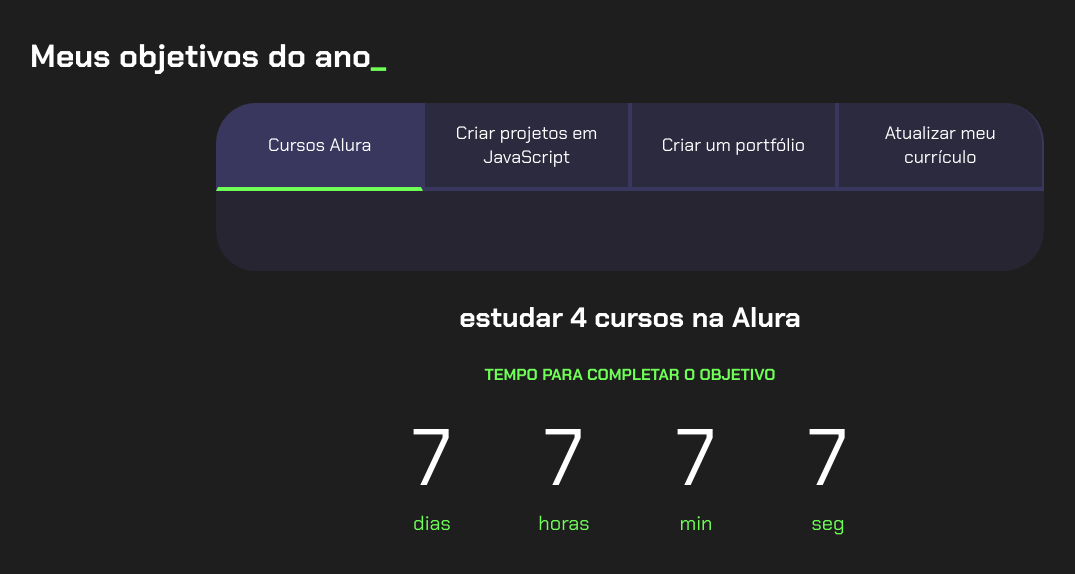
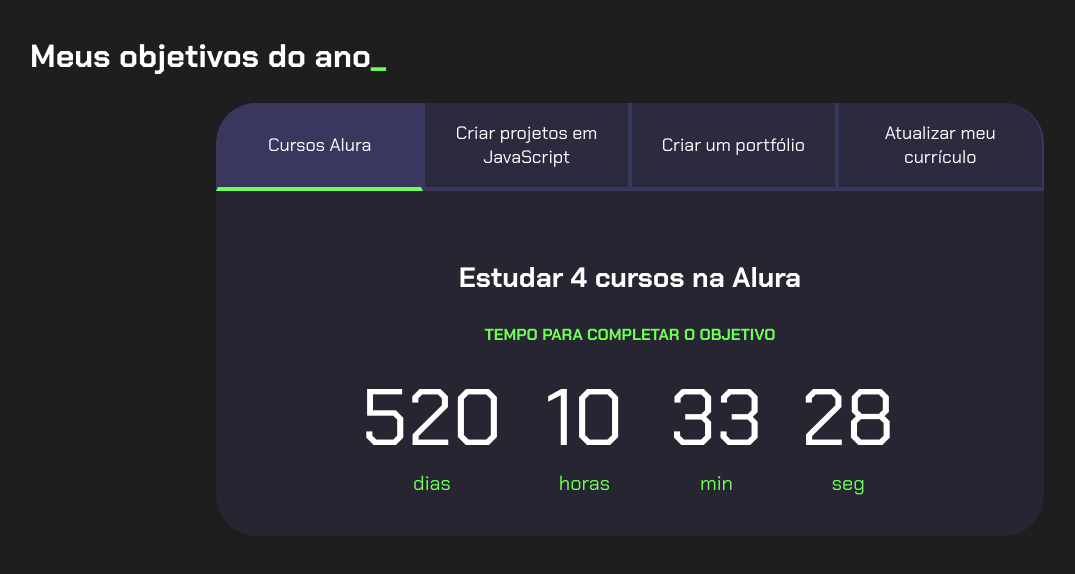
Before and after one commit to GuilhermeeSantos/programacao_3D_oficial, a plain HTML site: page index.html in a window 1280 px wide. Both pictures are taken after a click on the button "Cursos Alura". Shown: the whole page, without its empty margins (10-1085 px from the left). Drawn offline with Linux system fonts and the light colour scheme.

Commit message:
Add files via upload

```diff
--- a/index.html
+++ b/index.html
@@ -18,26 +18,25 @@
                 <button class="botao">Atualizar meu currículo</button>
             </div>
 
-        <div class="abas-texto" ></div>
+            <div class="abas-textos">
                 <div class="aba-conteudo ativo">
-            <h3 class="aba-conteudo-titulo-principal">estudar 4 cursos na Alura</h3>
-            <h4 class="aba-conteudo-titulo-secundario">tempo para completar o objetivo</h4>
+                    <h3 class="aba-conteudo-titulo-principal">Estudar 4 cursos na Alura</h3>
+                    <h4 class="aba-conteudo-titulo-secundario">Tempo para completar o objetivo</h4>
                     <div class="contador">
                         <div class="contador-digito">
                             <p class="contador-digito-numero" id="dias0">7</p>
                             <p class="contador-digito-texto">dias</p>
                         </div>
+
                         <div class="contador-digito">
                             <p class="contador-digito-numero" id="horas0">7</p>
                             <p class="contador-digito-texto">horas</p>
                         </div>
 
-
                         <div class="contador-digito">
                             <p class="contador-digito-numero" id="min0">7</p>
                             <p class="contador-digito-texto">min</p>
                         </div>
-
 
                         <div class="contador-digito">
                             <p class="contador-digito-numero" id="seg0">7</p>
@@ -47,24 +46,23 @@
                 </div>
 
                 <div class="aba-conteudo">
-            <h3 class="aba-conteudo-titulo-principal">criar 5 projetos em Java Script</h3>
-            <h4 class="aba-conteudo-titulo-secundario">tempo para completar o objetivo</h4>
+                    <h3 class="aba-conteudo-titulo-principal">Criar 5 projetos em JavaScript</h3>
+                    <h4 class="aba-conteudo-titulo-secundario">Tempo para completar o objetivo</h4>
                     <div class="contador">
                         <div class="contador-digito">
                             <p class="contador-digito-numero" id="dias1">7</p>
                             <p class="contador-digito-texto">dias</p>
                         </div>
+
                         <div class="contador-digito">
                             <p class="contador-digito-numero" id="horas1">7</p>
                             <p class="contador-digito-texto">horas</p>
                         </div>
 
-
                         <div class="contador-digito">
                             <p class="contador-digito-numero" id="min1">7</p>
                             <p class="contador-digito-texto">min</p>
                         </div>
-
 
                         <div class="contador-digito">
                             <p class="contador-digito-numero" id="seg1">7</p>
@@ -74,24 +72,23 @@
                 </div>
 
                 <div class="aba-conteudo">
-            <h3 class="aba-conteudo-titulo-principal">criar um portfólio com oos meus 3 melhores projetos</h3>
-            <h4 class="aba-conteudo-titulo-secundario">tempo para completar o objetivo</h4>
+                    <h3 class="aba-conteudo-titulo-principal">Criar um portfólio com os meus 3 melhores projetos</h3>
+                    <h4 class="aba-conteudo-titulo-secundario">Tempo para completar o objetivo</h4>
                     <div class="contador">
                         <div class="contador-digito">
                             <p class="contador-digito-numero" id="dias2">7</p>
                             <p class="contador-digito-texto">dias</p>
                         </div>
+
                         <div class="contador-digito">
                             <p class="contador-digito-numero" id="horas2">7</p>
                             <p class="contador-digito-texto">horas</p>
                         </div>
 
-
                         <div class="contador-digito">
                             <p class="contador-digito-numero" id="min2">7</p>
                             <p class="contador-digito-texto">min</p>
                         </div>
-
 
                         <div class="contador-digito">
                             <p class="contador-digito-numero" id="seg2">7</p>
@@ -101,24 +98,23 @@
                 </div>
 
                 <div class="aba-conteudo">
-            <h3 class="aba-conteudo-titulo-principal">atualizar meu currículo com os certificados da Alura</h3>
-            <h4 class="aba-conteudo-titulo-secundario">tempo para completar o objetivo</h4>
+                    <h3 class="aba-conteudo-titulo-principal">Atualizar meu currículo com os certificados da Alura</h3>
+                    <h4 class="aba-conteudo-titulo-secundario">Tempo para completar o objetivo</h4>
                     <div class="contador">
                         <div class="contador-digito">
                             <p class="contador-digito-numero" id="dias3">7</p>
                             <p class="contador-digito-texto">dias</p>
                         </div>
+
                         <div class="contador-digito">
                             <p class="contador-digito-numero" id="horas3">7</p>
                             <p class="contador-digito-texto">horas</p>
                         </div>
 
-
                         <div class="contador-digito">
                             <p class="contador-digito-numero" id="min3">7</p>
                             <p class="contador-digito-texto">min</p>
                         </div>
-
 
                         <div class="contador-digito">
                             <p class="contador-digito-numero" id="seg3">7</p>
@@ -126,11 +122,11 @@
                         </div>
                     </div>
                 </div>
+
+
             </div>
-
+    </div>
     </section>
-
 <script src="main.js"></script>
-
 </body>
 </html>
--- a/main.js
+++ b/main.js
@@ -1,41 +1,10 @@
 const botoes = document.querySelectorAll(".botao");
-const textos= document.querySelectorAll(".aba-conteudo");
-const contadores = document.querySelectorAll(".contador");
-const tempoObjetivo1 = new Date("2024-04-09T00:00:00");
-const tempoObjetivo2 = new Date("2024-04-09T00:00:00");
-const tempoObjetivo3 = new Date("2024-04-09T00:00:00");
-const tempoObjetivo4 = new Date("2024-04-09T00:00:00");
+const textos = document.querySelectorAll(".aba-conteudo");
 
+for (let i = 0; i < botoes.length; i++) {
+    botoes[i].onclick = function () {
 
-const tempos = [tempoObjetivo1, tempoObjetivo2, tempoObjetivo3, tempoObjetivo4];
-
-
-function calculaTempo (tempoObjetivo) {
-    let tempoAtual = new Date ();
-    let tempoFinal = tempoObjetivo - tempoAtual;
-    let segundos = Math.floor(tempoFinal/1000);
-    let minutos = Math.floor(segundos/60);
-    let horas = Math.floor(minutos/60);
-    let dias = Math.floor(horas/24)
-
-    segundos %= 60;
-    minutos %= 60;
-    horas %= 24;
-
-    if (tempoFinal>0){
-        return dias + " dias " + horas + " horas " + minutos + " minutos " + segundos + " segundos "
-
-    }else{
-        return "Prazo finalizado"
-    }
-
-
-}
-
-for (let i=0; i < botoes.length; i++){
-    botoes[i].onclick=function(){
-
-        for(let j=0; j<botoes.length; j++){
+        for (let j = 0; j < botoes.length; j++) {
             botoes[j].classList.remove("ativo");
             textos[j].classList.remove("ativo");
         }
@@ -45,17 +14,47 @@ for (let i=0; i < botoes.length; i++){
     }
 }
 
+const contadores = document.querySelectorAll(".contador");
+const tempoObjetivo1 = new Date("2025-10-05T00:00:00");
+const tempoObjetivo2 = new Date("2023-12-05T00:00:00");
+const tempoObjetivo3 = new Date("2023-12-30T00:00:00");
+const tempoObjetivo4 = new Date("2024-02-01T00:00:00");
+
+const tempos = [tempoObjetivo1,tempoObjetivo2,tempoObjetivo3,tempoObjetivo4];
+
+
+function calculaTempo(tempoObjetivo) {
+    let tempoAtual = new Date();
+    let tempoFinal = tempoObjetivo - tempoAtual;
+    let segundos = Math.floor(tempoFinal / 1000);
+    let minutos = Math.floor(segundos / 60);
+    let horas = Math.floor(minutos / 60);
+    let dias = Math.floor(horas / 24);
+
+    segundos %= 60;
+    minutos %= 60;
+    horas %= 24;
+    if (tempoFinal > 0){
+        return [dias,horas,minutos,segundos];
+    } else {
+        return [0,0,0,0];
+    }
+}
+
 function atualizaCronometro(){
-    for (let i=0; i<contadores.length; i++){
-        contadores[i].textContent = calculaTempo(tempos[i]);
+
+    for (let i=0; i<contadores.length;i++){
+        document.getElementById("dias"+i).textContent = calculaTempo(tempos[0])[0];
+        document.getElementById("horas"+i).textContent = calculaTempo(tempos[0])[1];
+        document.getElementById("min"+i).textContent = calculaTempo(tempos[0])[2];
+        document.getElementById("seg"+i).textContent = calculaTempo(tempos[0])[3];
+
     }
 }
 
 function comecaCronometro(){
     atualizaCronometro();
-    setInterval(atualizaConometro, 1000);
+    setInterval(atualizaCronometro,1000);
 }
 
-
-
-//comecaCronometro();
+comecaCronometro();
--- a/style.css
+++ b/style.css
@@ -1,5 +1,4 @@
 @import url('https://fonts.googleapis.com/css2?family=Chakra+Petch:ital,wght@0,300;0,400;0,500;0,600;0,700;1,300;1,400;1,500;1,600;1,700&family=Josefin+Sans:wght@400;700&family=Poppins:wght@300;400;500;700&display=swap');
-
 
 :root{
     --cor-de-fundo: #1E1E1E;
@@ -56,12 +55,13 @@ body{
 .botoes{
     display: block;
 }
- .botao.ativo{
-     background-color: var(--botao-ativo);
-     border-bottom: 4px solid var(--verde);
+
+.botao.ativo{
+    background-color: var(--botao-ativo);
+    border-bottom: 4px solid var(--verde);
 }
 
-.abas-texto{
+.abas-textos{
     background-color: var(--texto-fundo);
     padding: 40px;
     border-radius: 0 0 40px 40px;
@@ -96,6 +96,7 @@ body{
     padding: 0 16px;
     text-align: center;
     min-width: 100px;
+
 }
 
 .contador-digito-numero{
```
Lines whose indentation alone changed are shown as unchanged.
